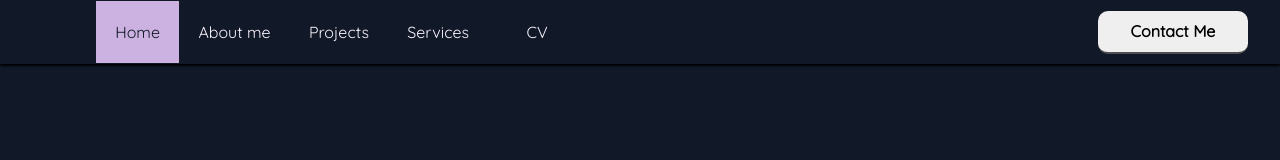
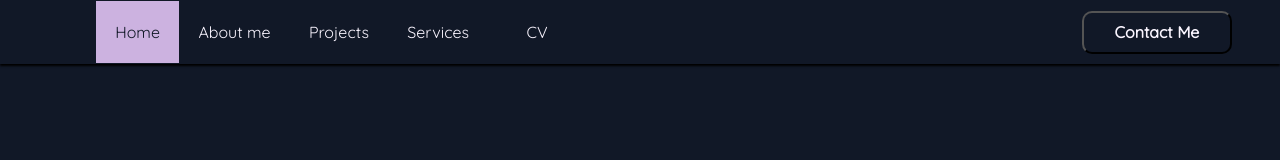
Before and after one commit to ail3ngrimaldi/nuevo-portfolio, a React (Create React App) app: page / in a window 1280 px wide. Shown: the top 160 px of the page. Built offline with nearby package versions, Linux system fonts and the light colour scheme; no server answers.

Commit message:
turned button into reusable component, changed hover and zindex for better performance

```diff
--- a/src/components/ContactForm.js
+++ b/src/components/ContactForm.js
@@ -1,6 +1,7 @@
 import '../styles/ContactForm.css';
 import emailjs from 'emailjs-com';
 import Swal from 'sweetalert2';
+import Button from '../components/navbar/Button';
 // import 'dotenv/config';
 
 import { init } from '@emailjs/browser';
@@ -53,7 +54,7 @@ export default function ContactForm () {
                     <input type='text' placeholder='Open position' className='input__contactform' name='subject' id='subject'/>
                 <label htmlFor='message'>Content:</label>
                     <textarea type='text' placeholder='Here goes your email body' cols='75' rows='5' className='input__contactform email__content' name='message' id='message'/>
-                <button className='button__contactform' type='onSubmit' onSubmit={sendEmail}>SEND</button>
+                <Button type='onSubmit' onSubmit={sendEmail} label='SEND'/>
             </form>
         </div>
     </div>
--- a/src/components/Sections/Contact.js
+++ b/src/components/Sections/Contact.js
@@ -16,9 +16,10 @@ function Contact() {
                     <h1 className='title__contact'>
                          Contact Me
                     </h1>
+                    <p className='paragraph__contact'>Feel free to send me an e-mail, I'll be happy to see people are visiting my website.</p>
                     <SocialNetworkButtons/>
                </div>
-               <div className='screen__item__contact'>
+               <div className='screen__item__contact right'>
                   <ContactForm/>
                </div>
                </div>
--- /dev/null
+++ b/src/components/navbar/Button.js
@@ -0,0 +1,12 @@
+import '../../styles/Button.css';
+import React from 'react';
+
+function Button(props) {
+    return (
+      <button className="standard__button" type={props.type} onSubmit={props.onSubmit}>
+        {props.label}
+      </button>
+    );
+  }
+
+  export default Button;
--- a/src/components/navbar/ContactButton.js
+++ /dev/null
@@ -1,13 +0,0 @@
-import '../../styles/ContactButton.css';
-import React from 'react';
-
-
-function ContactButton({label}) {
-    return (
-      <button className="contact-button">
-        {label}
-      </button>
-    );
-  }
-
-  export default ContactButton;
--- a/src/components/navbar/Navbar.js
+++ b/src/components/navbar/Navbar.js
@@ -2,7 +2,7 @@
 import '../../styles/Navbar.css';
 
 //Components
-import ContactButton from './ContactButton';
+import Button from './Button';
 import ScrollToTop from '../ScrollToTop';
 import { Bars } from './styledcomponents';
 import cv  from '../../descargas-pdf/cveng.pdf';
@@ -32,9 +32,9 @@ const Navbar = ( {toggle} ) => {
             <Link to='services' spy={true} smooth={true} offset={50} duration={500} className='navbar-menu-item'>Services</Link>
             <li className='navbar-menu-item'><a className='pdf-link' target="_blank" rel='noreferrer' href={cv} download="" title="">CV</a></li>
         </ul>
-            <div className="navbar-button">
+            <div className='navbar-button'>
               <Link to='contact' spy={true} smooth={true} offset={50} duration={500}>
-                <ContactButton label='Contact Me'/>
+                <Button label='Contact Me'/>
               </Link>
             </div>
       </nav>
--- /dev/null
+++ b/src/styles/Button.css
@@ -0,0 +1,22 @@
+.standard__button {
+    height: 43px;
+    width: 150px;
+    border-radius: 10px;
+    font-weight: bolder;
+    transition: all 0.2s ease-in-out;
+    background: var(--dark-color);
+    color: var(--light-color);
+    position: relative;
+    z-index: 999;
+}
+    @media screen and (min-width: 48rem) {
+        .standard__button {
+            right: 1rem;
+        }
+    }
+
+.standard__button:hover {
+    background: var(--light-color);
+    color: #010606;
+    transform: scale(1.05);
+}
--- a/src/styles/Contact.css
+++ b/src/styles/Contact.css
@@ -4,6 +4,7 @@
     position: relative;
     z-index: 0;
     top: 250px;
+    color: var(--light-color);
 }
 
 .screen__contact {
@@ -23,7 +24,6 @@
     font-family: var(--ff-titles);
     font-weight: 400;
     white-space: nowrap;
-    color: var(--light-color);
     display: flex;
     flex-direction: column;
     position: relative;
@@ -39,7 +39,12 @@
     flex-direction: column;
     gap: 4rem;
     align-content: center;
-    margin-left: clamp(1rem, 2vw, 5rem);
+    margin-left: clamp(1rem, 2vw, 3rem);
+    padding: 50px 0px 50px 50px;
+}
+
+.screen__item__contact.right {
+  padding: 50px 50px 50px 0px;
 }
 
 .screen__item__contact {
@@ -70,7 +75,11 @@
       padding: 40px;
     }
 
-    .screen__item__contact {
+    .screen__item__contact.left{
+      padding: 0;
+    }
+
+    .screen__item__contact.right{
       padding: 0;
     }
 
--- a/src/styles/ContactButton.css
+++ /dev/null
@@ -1,17 +0,0 @@
-.contact-button {
-    height: 43px;
-    width: 150px;
-    border-radius: 10px;
-    font-weight: bolder;
-    border: 0px;
-    border-bottom: 2px solid #4F4F4F;
-}
-    @media screen and (min-width: 48rem) {
-        .contact-button {
-            right: 1rem;
-        }
-    }
-
-.contact-button:hover {
-    border-bottom: 0px solid #4F4F4F;
-}
--- a/src/styles/ContactForm.css
+++ b/src/styles/ContactForm.css
@@ -31,14 +31,6 @@
   border-bottom: 2px solid var(--brand-color);
 }
 
-.button__contactform {
-  width: 206px;
-  height: 56px;
-  border: none;
-  font-size: 1.1rem;
-  border-radius: 1rem;
-}
-
 .email__content {
   height: 7rem;
 }
--- a/src/styles/Navbar.css
+++ b/src/styles/Navbar.css
@@ -45,7 +45,7 @@
     color: var(--dark-color);
 }
 
-.active {
+.navbar-menu-item.active {
     background-color: #ccb2e0;
     color: var(--dark-color);
 }
```
